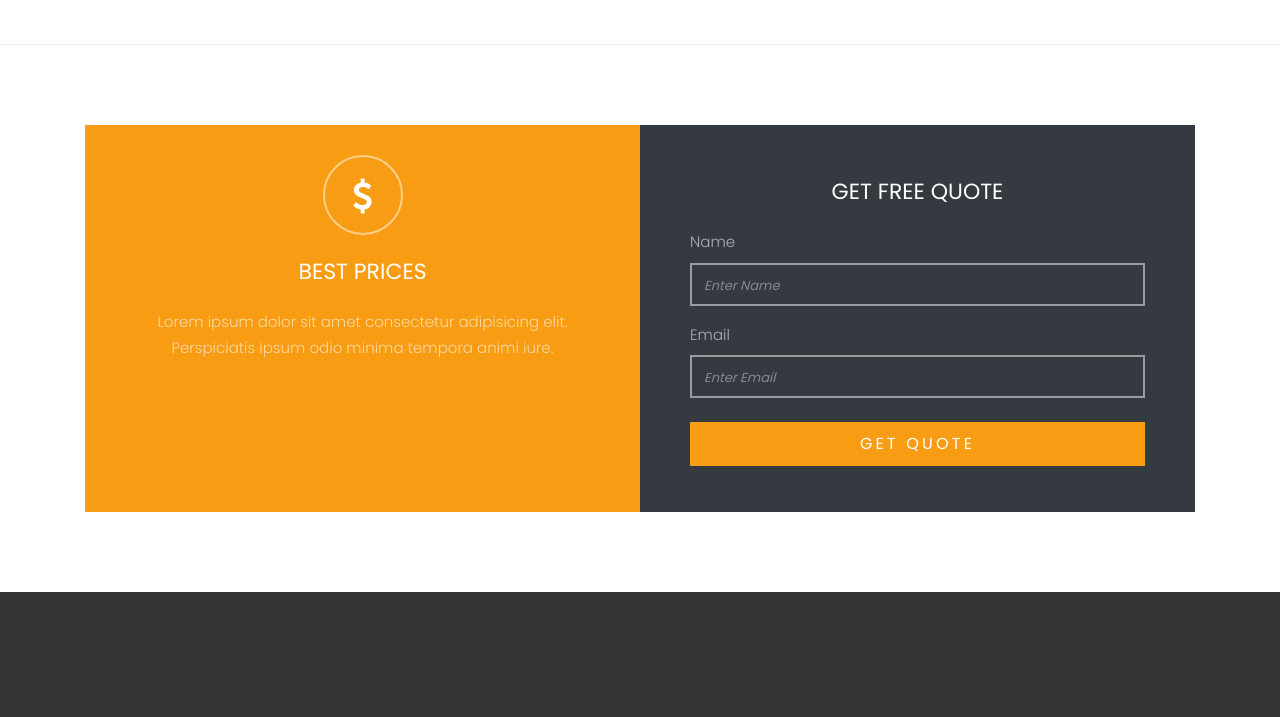
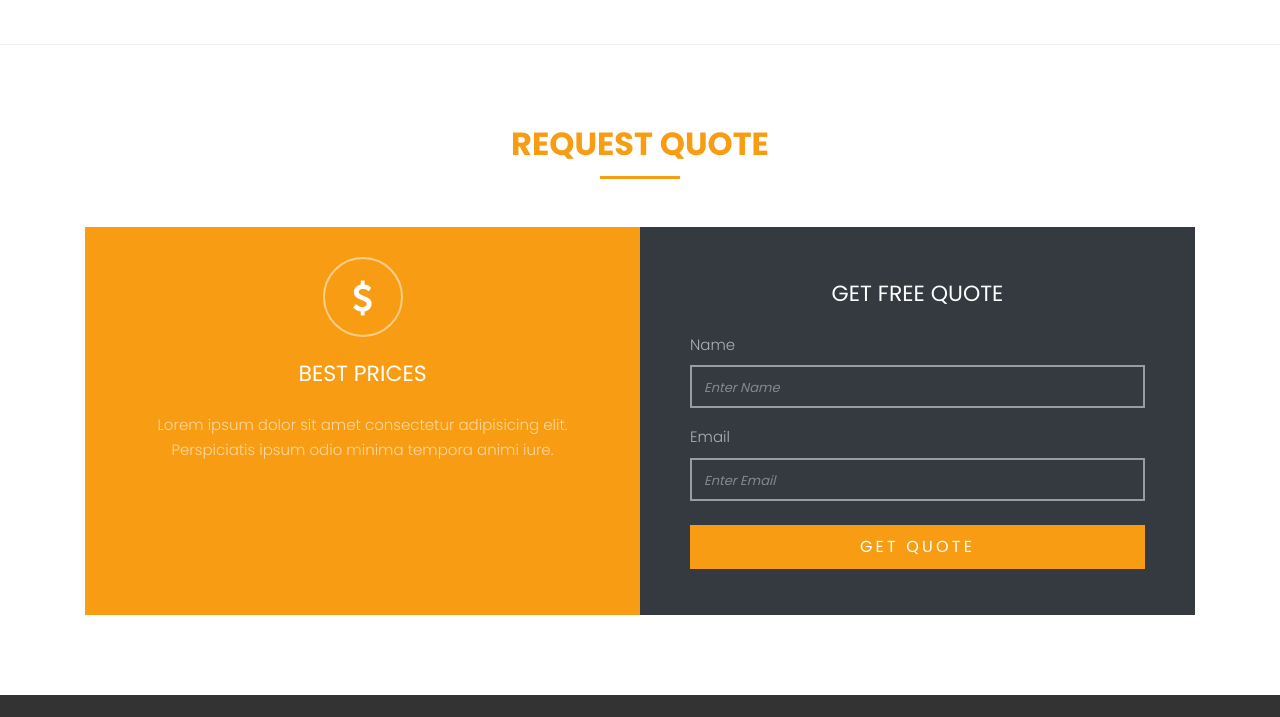
Before and after one commit to OmarSaleh1818/MarafiAlhayat.github.io, a plain HTML site: page index.html in a window 1280 px wide. Shown: the part 4480-5197 px from the top of the page. Drawn offline with Linux system fonts and the light colour scheme; files whose address does not match are found by name; a web font is replaced by a local one.

Commit message:
Update index.html

```diff
--- a/index.html
+++ b/index.html
@@ -451,6 +451,12 @@
 
     <div class="site-section border-top" id="qoute">
       <div class="container">
+      	<div class="row justify-content-center mb-5">
+          <div class="col-md-7 text-center border-primary">
+            <h2 class="font-weight-light text-primary"> REQUEST Quote</h2>
+            <p class="color-black-opacity-5" style="font-size: 18px;"> </p>
+          </div>
+        </div>
         <div class="row align-items-center no-gutters align-items-stretch ">
           <div class="col-md-6">
             <div class="feature-1 pricing h-100 text-center">
```
